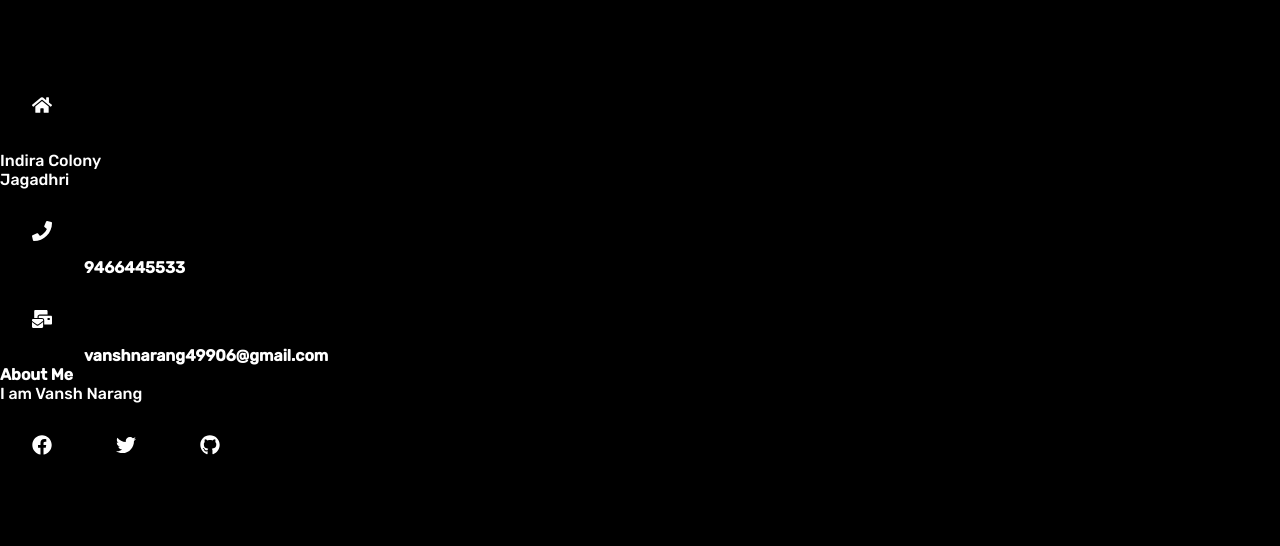
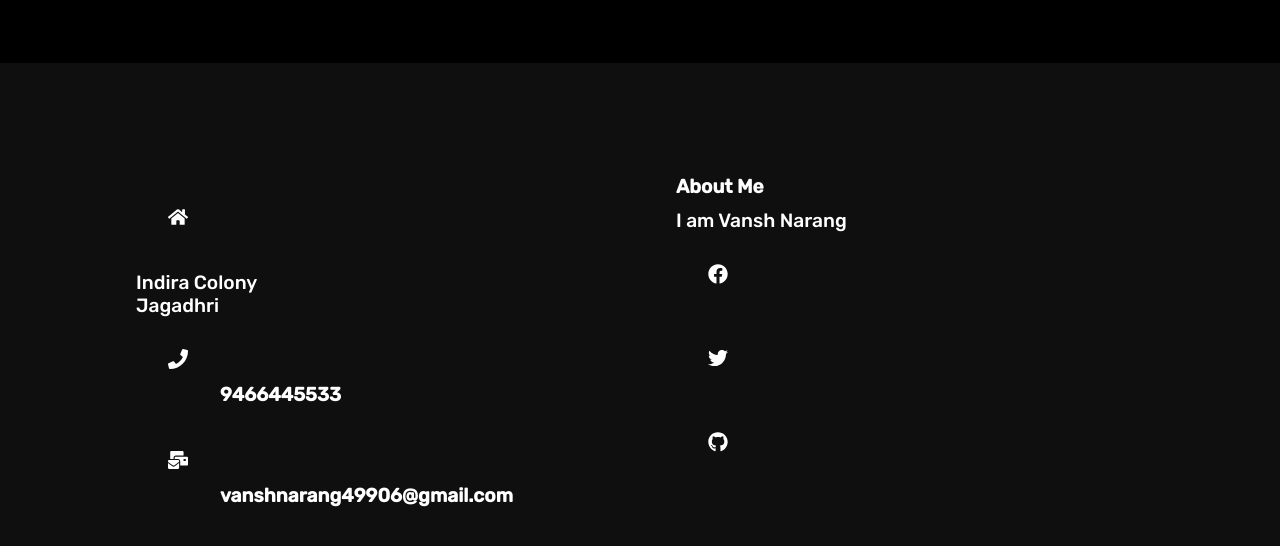
Before and after one commit to Vansh-Narang/My-Portfolio, a React (Create React App) app: page / in a window 1280 px wide. Shown: the part 1057-1603 px from the top of the page. Before the commit the page ends 1548 px from the top, so only its background shows below. Built offline with nearby package versions, Linux system fonts and the light colour scheme.

Commit message:
FooterCss added

```diff
--- a/src/components/FooterStyles.css
+++ b/src/components/FooterStyles.css
@@ -0,0 +1,60 @@
+.footer {
+    width: 100%;
+    padding: 6rem 0;
+    background-color: rgba(19, 19, 19, 0.8);
+}
+
+.footer-container {
+    max-width: 1040px;
+    margin: auto;
+    display: grid;
+    grid-template-columns: repeat(2, 1fr);
+    grid-gap: 40px;
+}
+
+.left {
+    height: 100%;
+    max-width: 100%;
+    display: flex;
+    flex-direction: column;
+    padding: 1rem;
+}
+
+.location {
+    display: flex;
+    margin-bottom: 0.8rem;
+}
+
+.location p {
+    line-height: 30px;
+
+}
+
+.right {
+    height: 100%;
+    max-width: 100%;
+    display: flex;
+    flex-direction: column;
+    padding: 1rem;
+}
+
+.social {
+    margin-top: 1rem;
+
+}
+
+h4 {
+    font-size: 1.2rem;
+    padding-bottom: 0.7rem;
+}
+
+p {
+    font-size: 1.2rem;
+}
+
+@media screen and (max-width: 768px) {
+    .footer-container {
+        grid-template-columns: 1fr;
+    }
+
+}
```
